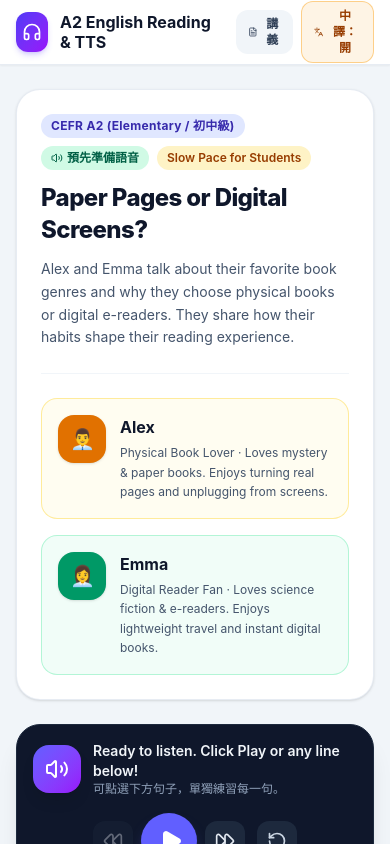
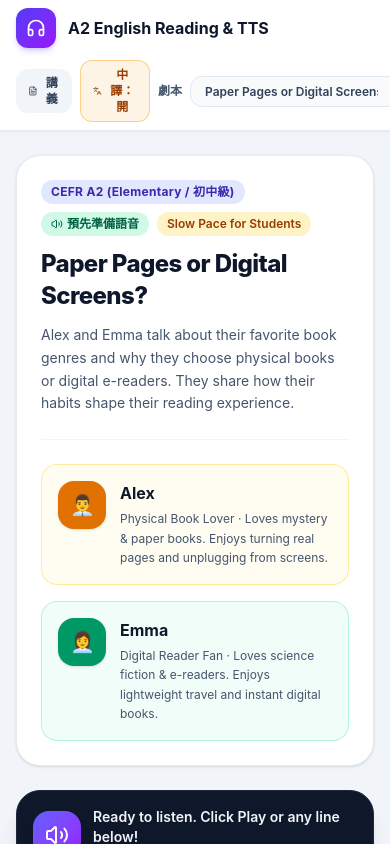
Before and after one commit to TinganYu/2026_English_AI_TA, a React (Vite) app: page / in a window 390 px wide. Shown: the top 844 px of the page. Built offline with nearby package versions, Linux system fonts and the light colour scheme.

Commit message:
make the script choices clear in phone orientsation

```diff
--- a/src/App.tsx
+++ b/src/App.tsx
@@ -229,7 +229,7 @@ export default function App() {
     <div className="min-h-screen bg-slate-100 text-slate-800 flex flex-col font-sans">
       {/* Top Navbar */}
       <header className="bg-white border-b border-slate-200/80 sticky top-0 z-30 shadow-xs">
-        <div className="max-w-6xl mx-auto px-4 sm:px-6 h-16 flex items-center justify-between gap-4">
+        <div className="max-w-6xl mx-auto px-4 sm:px-6 min-h-16 py-2 sm:py-0 flex flex-wrap items-center justify-between gap-3">
           <div className="flex items-center gap-3">
             <div className="w-10 h-10 rounded-xl bg-gradient-to-br from-indigo-600 to-purple-600 text-white flex items-center justify-center font-bold shadow-md shadow-indigo-600/20">
               <Headphones className="w-5 h-5" />
@@ -245,12 +245,12 @@ export default function App() {
           </div>
 
           <div className="flex items-center gap-2">
-            <label className="hidden sm:flex items-center gap-2 text-xs font-semibold text-slate-600">
-              劇本
+            <label className="flex items-center gap-2 text-xs font-semibold text-slate-600 order-last basis-full sm:order-none sm:basis-auto">
+              <span className="sm:inline">劇本</span>
               <select
                 value={script.id}
                 onChange={(event) => handleScriptChange(event.target.value)}
-                className="max-w-48 rounded-xl border border-slate-200 bg-slate-50 px-2.5 py-1.5 text-xs font-semibold text-slate-700 outline-none focus:border-indigo-400"
+                className="min-w-0 flex-1 sm:flex-none sm:max-w-48 rounded-xl border border-slate-200 bg-slate-50 px-2.5 py-1.5 text-xs font-semibold text-slate-700 outline-none focus:border-indigo-400"
                 aria-label="選擇劇本"
               >
                 {Object.values(scripts).map((availableScript) => (
```
